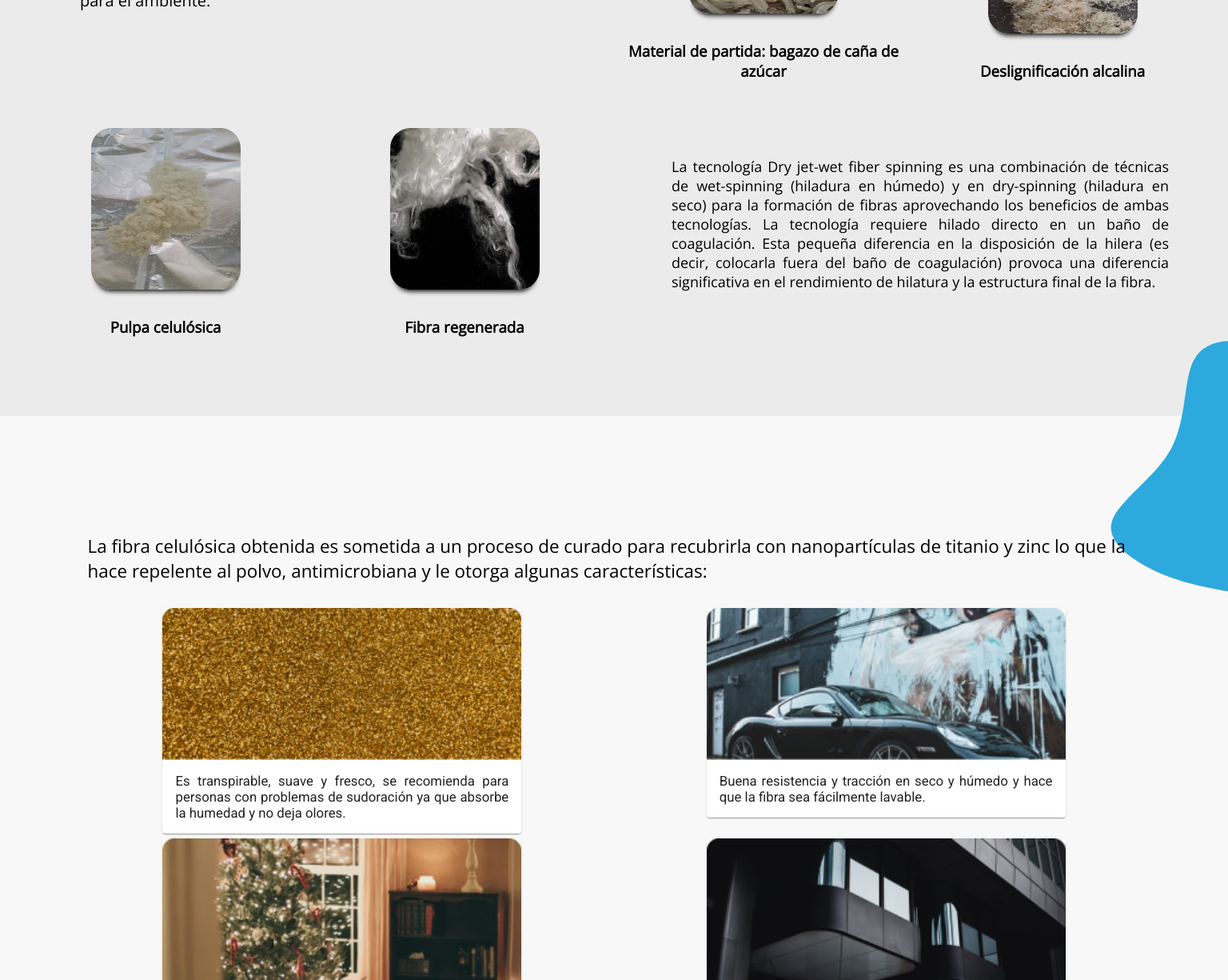
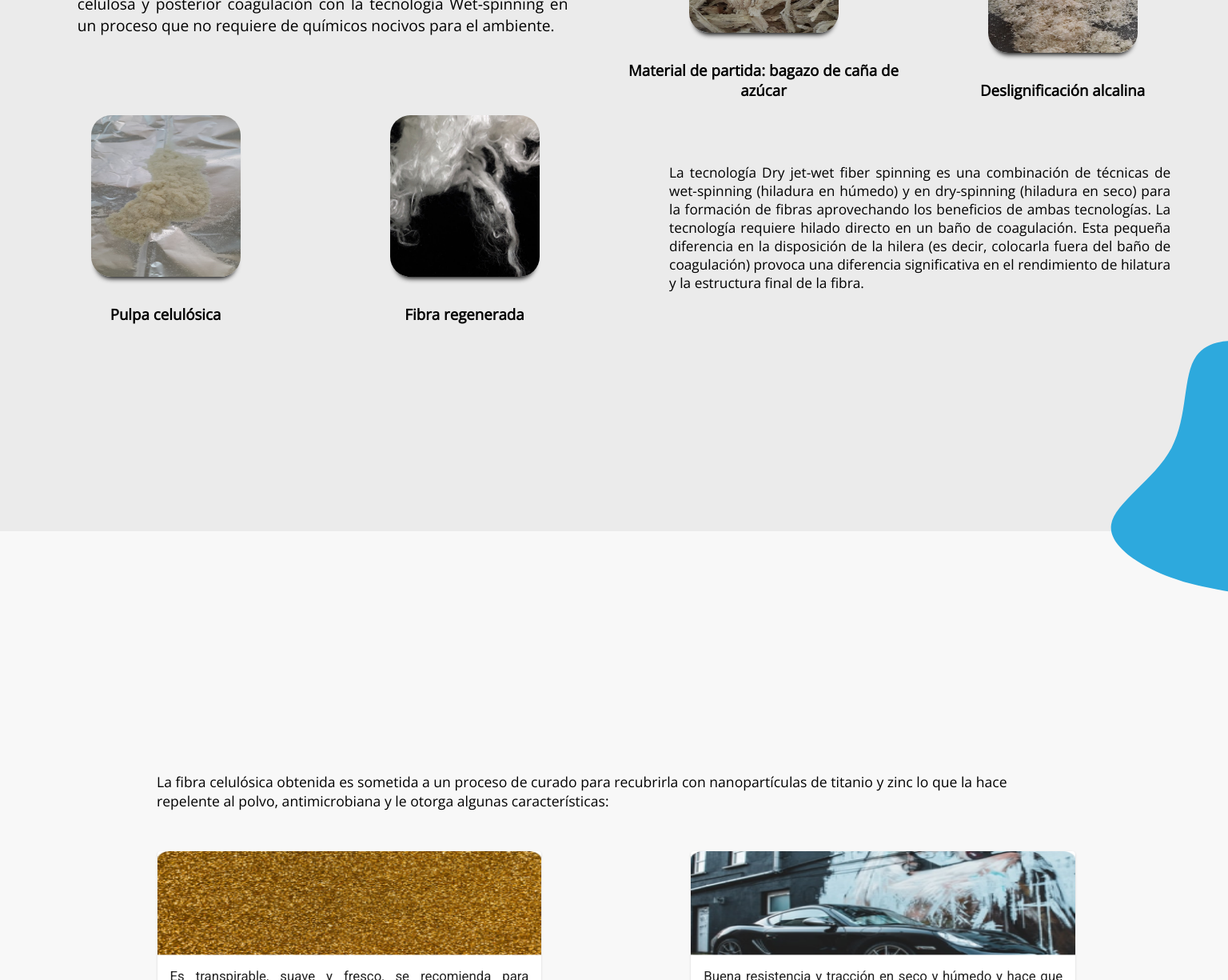
Before and after one commit to paxasaval/ELTELAR.CO, an Angular app: page /#/home in a window 1536 px wide. Shown: the part 1080-2305 px from the top of the page at 80% size. Built offline with nearby package versions, Linux system fonts and the light colour scheme.

Commit message:
styles_footer, resize-grid-products

```diff
--- a/src/app/@components/footer/footer.component.css
+++ b/src/app/@components/footer/footer.component.css
@@ -2,6 +2,15 @@
     background-color: #516b86;
     display: flex;
     flex-direction: column;
+    height: 45vh;
+}
+
+.vl {
+    border-left: 6px solid #2a3944;
+    height: 80%;
+    padding-right: 2em;
+    order: 1;
+    margin-top: 1.5%;
 }
 .icon{
     padding-top: 1em;
@@ -17,13 +26,15 @@
     background-color: #64C9A9;
     display: flex;
     flex-direction: row;
+    height: 85%;
 }
 .location{
-    width: 35%;
+    width: 33%;
     order: 1;
     display: flex;
     flex-direction: column;
-    margin-top: 2.5em;
+    margin-top: 3%;
+    font-size: 1.3em;
 }
 .location div{
     display: flex;
@@ -32,23 +43,30 @@
 .location div p{
     padding-left: 1em;
 }
+.vl-1{
+    order: 2;
+}
 .follow{
-    order:2;
+    order:3;
     width: 30%;
     display: flex;
     flex-direction: column;
+    font-size: 1.3em;
 }
 .follow-list{
     display: flex;
     flex-direction: column;
     margin-top: 0em;
 }
-
+.vl-2{
+    order: 4;
+}
 .contact{
-    order: 3;
+    order: 5;
     width: 35%;
     display: flex;
     flex-direction: column;
+    font-size: 1.3em;
 }
 .contact-list{
     display: flex;
@@ -71,8 +89,31 @@
 .powered p{
     margin-top: 0.5em;
     margin-bottom: 0em;
+    font-size: 1.5em;
 }
 .powered p a{
     text-decoration: none;
     color: black;
 }
+@media (min-width: 0px) and (max-width: 480px) {
+    .location p{
+        font-size: 0.90em;
+    }
+    .location img{
+        align-items: center;
+    }
+    .line a{
+        display: flex;
+        font-size: 0.80em;
+    }
+    .powered p a span{
+        font-size: 0.80em;
+    }
+    .icon{
+        padding-top: 1.3em;
+    }
+
+    .footer{
+		height: 23vh;
+    }
+}
--- a/src/app/@components/footer/footer.component.html
+++ b/src/app/@components/footer/footer.component.html
@@ -13,8 +13,8 @@
                 <img class="icon" src="../../../assets/map-marker-alt-solid.svg" alt="">
                 <p>PRINCIPAL, Segundaria</p>
             </div>
-
         </div>
+        <div class="vl vl-1"></div>
         <div class="follow">
             <h3 class="footer-subtitle">Siguenos En</h3>
             <div class="follow-list">
@@ -33,6 +33,7 @@
             </div>
 
         </div>
+        <div class="vl vl-2"></div>
         <div class="contact">
             <h3 class="footer-subtitle">Contacto</h3>
             <div class="contact-list">
--- a/src/app/@components/header/header.component.css
+++ b/src/app/@components/header/header.component.css
@@ -15,7 +15,7 @@
 
 .fixed{
     position: fixed;
-    z-index: 3;
+    z-index: 5;
 }
 .toogle{
     display: none;
--- a/src/app/@pages/landing/about/about.component.css
+++ b/src/app/@pages/landing/about/about.component.css
@@ -56,8 +56,17 @@
   ##Screen = 1281px to higher resolution desktops
 */
 @media (min-width: 1281px) {
+  .about-grid{
+    height: 90vh;
+    padding-top: 18vh;
+    align-items: baseline;
+    align-content: baseline;
+  }
+  .align-center{
+    align-self: center;
+  }
     .grid-element p {
-      font-size: 1.25em;
+      font-size: 1.2em;
       padding-left: 4em;
       padding-right: 3em;
       text-align: justify;
@@ -79,6 +88,7 @@
     .blob-2{
       transform: translate(-300px, 100px);
     }
+
 }
 /*
   ##Device = Laptops, Desktops
@@ -86,7 +96,7 @@
 */
 @media (min-width: 1025px) and (max-width: 1280px) {
     .grid-element p {
-      font-size: 1.3em;
+      font-size: 2em;
       padding-left: 3em;
       padding-right: 3em;
     }
--- a/src/app/@pages/landing/about/about.component.html
+++ b/src/app/@pages/landing/about/about.component.html
@@ -1,4 +1,4 @@
-<div class="main-grid">
+<div class="main-grid about-grid">
     <div class="blob blob-2">
         <!-- This SVG is from https://codepen.io/Ali_Farooq_/pen/gKOJqx -->
         <svg viewBox="0 0 250 250" xmlns="http://www.w3.org/2000/svg">
@@ -15,7 +15,7 @@
                 transform="translate(350 100)" />
         </svg>
     </div>
-    <div class="grid-element wrap-section">
+    <div class="grid-element wrap-section align-center">
         <p>Reconstruimos fibra textil mediante disolución no derivativa de la celulosa y posterior coagulación con la
             tecnología
             Wet-spinning en un proceso que no requiere de químicos nocivos para el ambiente.</p>
@@ -42,7 +42,7 @@
             <h3>Fibra regenerada</h3>
         </div>
     </div>
-    <div class="grid-element wrap-section p-large">
+    <div class="grid-element wrap-section p-large align-center">
         <p>La tecnología Dry jet-wet fiber spinning es una combinación de técnicas de wet-spinning (hiladura en
             húmedo)
             y en
--- a/src/app/@pages/landing/home/home.component.css
+++ b/src/app/@pages/landing/home/home.component.css
@@ -34,7 +34,7 @@ img:hover {
       /*padding-left: 100px;*/
   }
   .grid-element p {
-    font-size: 1.25em;
+    font-size: 1.3em;
     text-align: left;
     padding-left: 5em;
   }
@@ -57,7 +57,7 @@ img:hover {
       /*padding-left: 100px;*/
   }
   .grid-element p {
-      font-size: 1.3em;
+      font-size: 1.2em;
       padding-left: 2.5em;
       padding-right: 3em;
   }
--- a/src/app/@pages/landing/product/product.component.css
+++ b/src/app/@pages/landing/product/product.component.css
@@ -41,14 +41,22 @@
   ##Screen = 1281px to higher resolution desktops
 */
 @media (min-width: 1281px) {
-
+  .grid-products{
+    height: 100vh;
+  }
   .blob-4{
     /*transform: translate(-300px,100px);*/
     left: 45vw;
   }
   .grid-element-big {
-    font-size: 1.4em;
-    padding-left: 0em;
+    font-size: 1.1em;
+    margin-top: 6em;
+    margin-bottom: 3em;
+  }
+  .grid-element-big p{
+    margin-top: 3em;
+    padding-left: 10em;
+    padding-right: 10em;
   }
   .grid-card p{
     width: auto;
@@ -56,17 +64,21 @@
     text-align: justify;
   }
   .grid-card{
-      width: 30%;
+      width: 20%;
       order: 2;
-      margin-left: 3em;
-      margin-right: 3em;
-      margin-bottom: 3em;
-      padding-bottom: 5em;
+      margin-left: 1em;
+      margin-right: 12em;
+      margin-bottom: 0em;
+      padding-bottom: 0em;
       transition: transform 1.25s ease;
       z-index: 1;
   }
+  .mat-card{
+    width: 150%;
+    height: 25vh;
+  }
   .mat-card-image{
-    height: auto;
+    height: 65%;
   }
   .mat-card-content {
     box-sizing: content-box;
@@ -78,8 +90,9 @@
 */
 @media (min-width: 1025px) and (max-width: 1280px) {
   .grid-element-big {
-    font-size: 1.3em;
+    font-size: 1.2em;
     padding-left: 2em;
+    padding-bottom: 2em;
   }
   .grid-card p{
     width: auto;
--- a/src/app/@pages/landing/product/product.component.html
+++ b/src/app/@pages/landing/product/product.component.html
@@ -1,4 +1,4 @@
-<div class="main-grid column-grid">
+<div class="main-grid column-grid grid-products">
     <div class="blob blob-4">
         <!-- This SVG is from https://codepen.io/Ali_Farooq_/pen/gKOJqx -->
         <svg viewBox="0 0 350 350" xmlns="http://www.w3.org/2000/svg">
--- a/src/app/@pages/landing/technology/technology.component.css
+++ b/src/app/@pages/landing/technology/technology.component.css
@@ -83,7 +83,7 @@
 		height: 40px; width: 50px;
 	}
 	.technology-element img{
-		height: 15vw;
+		height: 15vh;
 	}
 	.grid-element-big p {
 		font-size: 1.5em;
@@ -124,9 +124,13 @@
 	.proces {
 		padding-left: 6rem;
 		margin-right: 3rem;
+		flex-direction: column;
 	}
 	.technology-grid {
 		height: 25vh;
+	}
+	.arrow{
+		transform: rotate(90deg);
 	}
 	.arrow-5{
 		height: 20px; width: 20px;
@@ -170,6 +174,12 @@
 	.technology-element img{
 		height: 40vw;
 	}
+	.arrow{
+		transform: rotate(90deg);
+	}
+	.proces{
+		flex-direction: column;
+	}
 }
 @media (min-width: 0px) and (max-width: 480px) {
 		.arrow-5{
@@ -185,7 +195,20 @@
 		height: 15px; width: 26px;
 	}
 	.technology-element img{
-		height: 60px;
+		height: 10vh;
+	}
+	.arrow{
+		transform: rotate(90deg);
+	}
+	.proces{
+		flex-direction: column;
+	}
+	.grid-element-big p{
+		padding-left: 0em;
+		padding-right: 0em;
+	}
+	.technology-element{
+     padding-right: 0em;
+	}
 
-	}
 }
--- a/src/styles.css
+++ b/src/styles.css
@@ -30,6 +30,8 @@ body { margin: 0; font-family: 'Open Sans', sans-serif;background-color: #f8f8f8
     padding-left: 2.5vh;
     top: 20vh;
     height: 80vh;
+    justify-content: center;
+    align-items: center;
 }
 .grid-element-big p{
     padding-left: 4em;
@@ -55,5 +57,5 @@ body { margin: 0; font-family: 'Open Sans', sans-serif;background-color: #f8f8f8
 }
 .grid-element p{
     text-align: left;
-    font-size: 1em;
+    font-size: 2.25em;
 }
```
